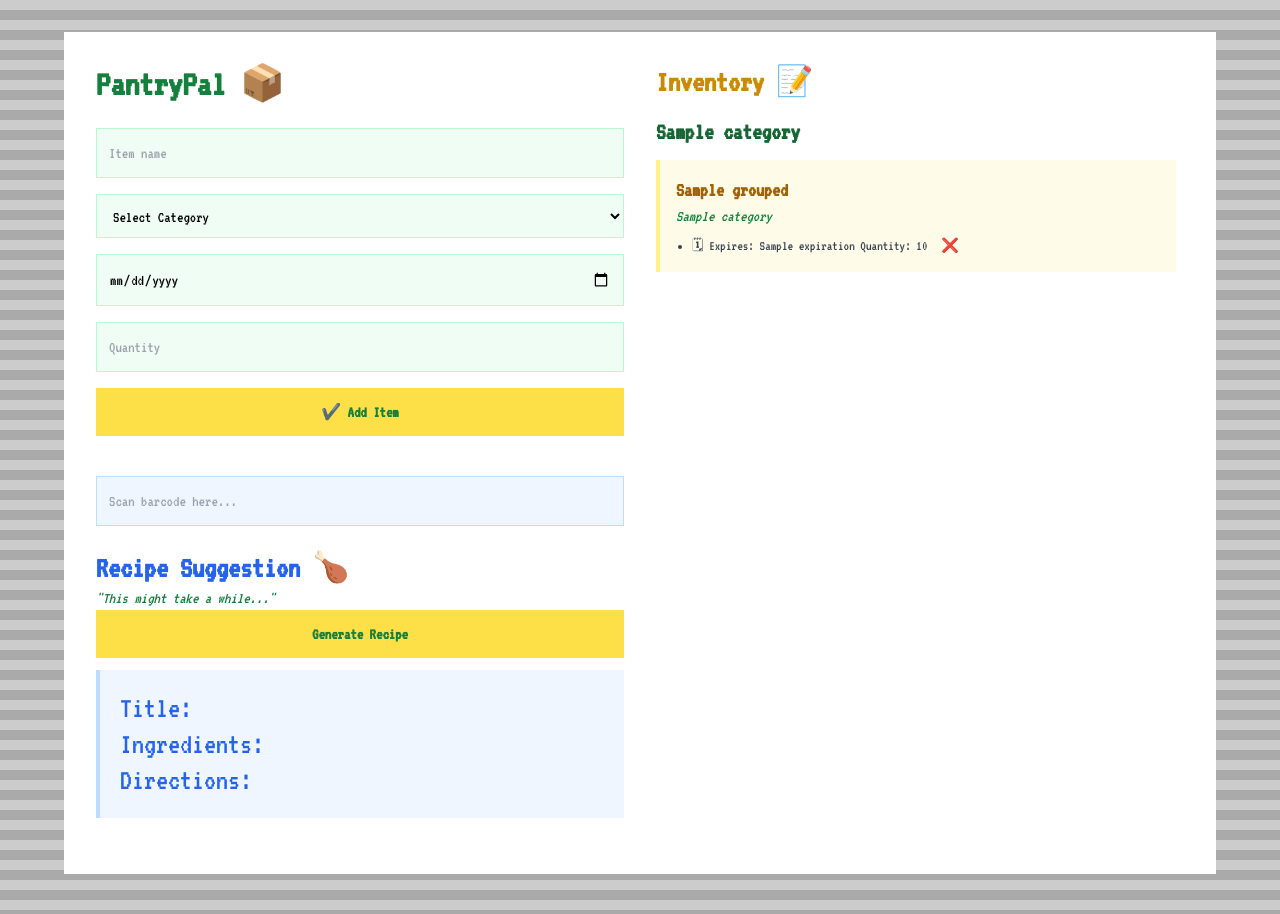
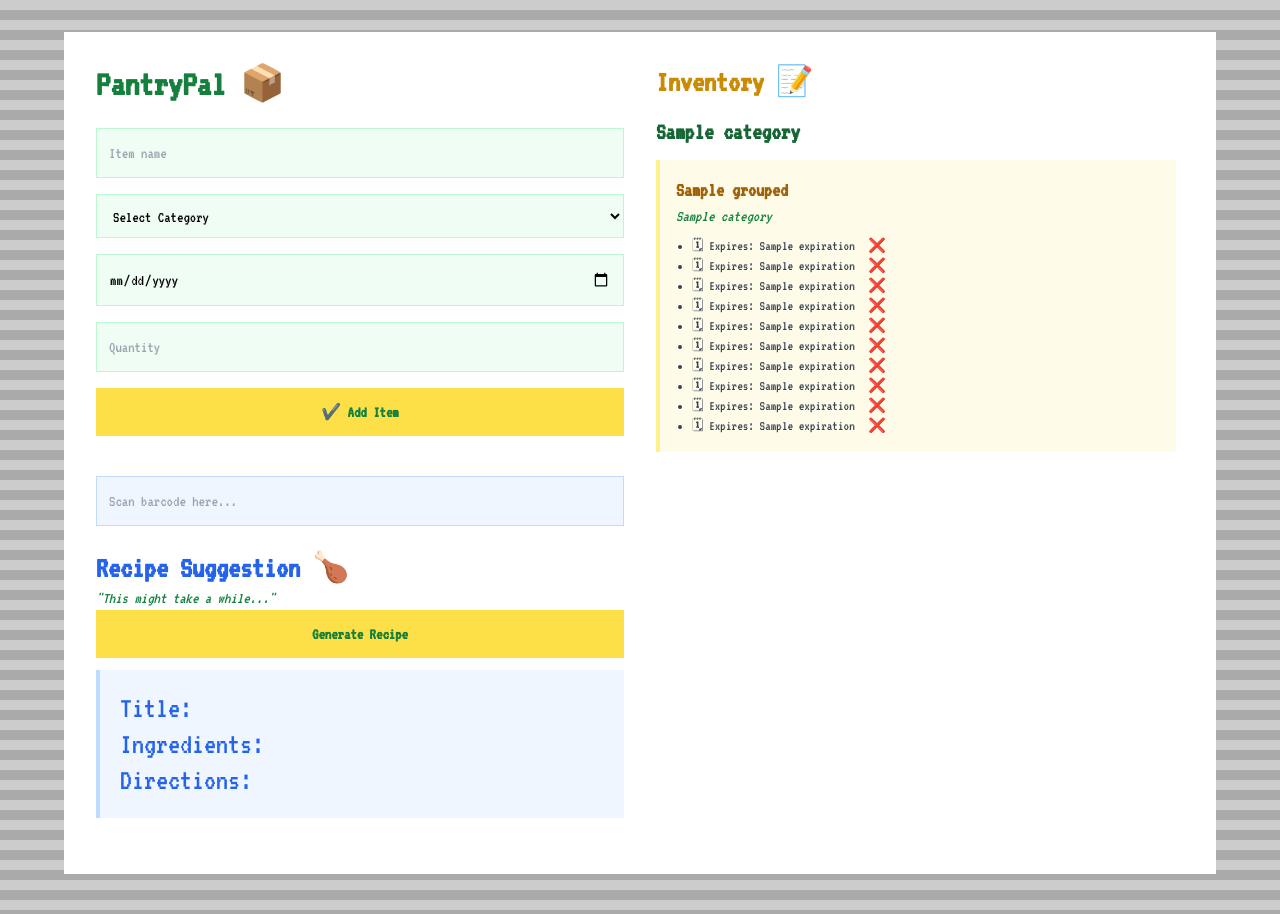
Before and after one commit to elliestone06/PantryPal, a Flask app: template templates/index.html in a window 1280 px wide. Shown: the top 914 px of the page. Run offline with Flask 3, Linux system fonts and the light colour scheme; the template is opened without the code that fills it: most values are stand-ins (such as "Sample title", 1, 10 or a date in 2020); some libraries are stand-ins or nearby versions.

Commit message:
each item quantity is displayed individually

```diff
--- a/templates/index.html
+++ b/templates/index.html
@@ -108,13 +108,15 @@
             <p class="text-md italic text-green-700">{{ category }}</p>
             <ul class="ml-4 mt-2 list-disc text-sm text-gray-700">
                 {% for item in item_group %}
+                {% set count = item.quantity | int %}
+                {% for _ in range(count) %}
                     <!-- This is what will actually display underneath each item, it takes into account class suggestions and ideas that have
                      been desired since the brainstorming phase.-->
                     <li>
                         🗓 Expires: {{ item.expiration }}
-                        Quantity: {{ item.quantity }}
                         <a href="{{ url_for('remove_item', item_index=item.index) }}" class="text-red-500 hover:text-red-700 ml-2">❌</a>
                     </li>
+                {% endfor %}
                 {% endfor %}
             </ul>
         </div>
```
